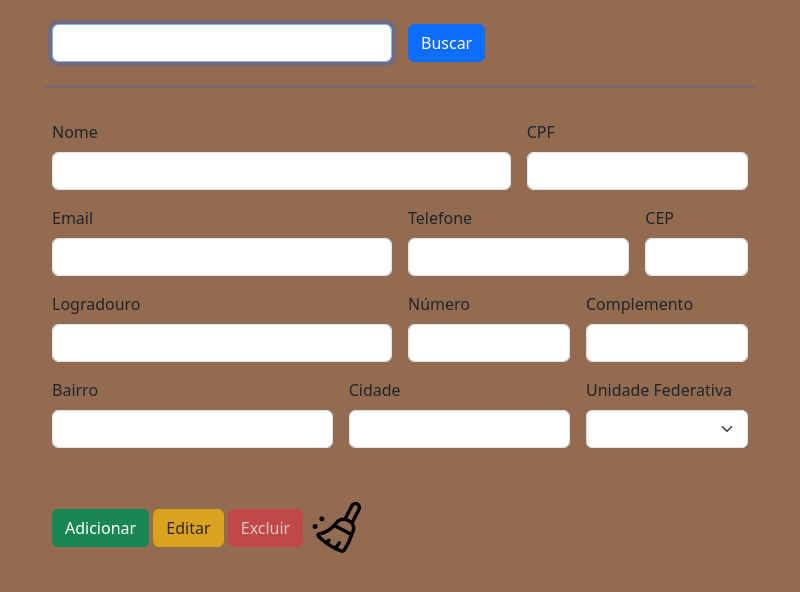
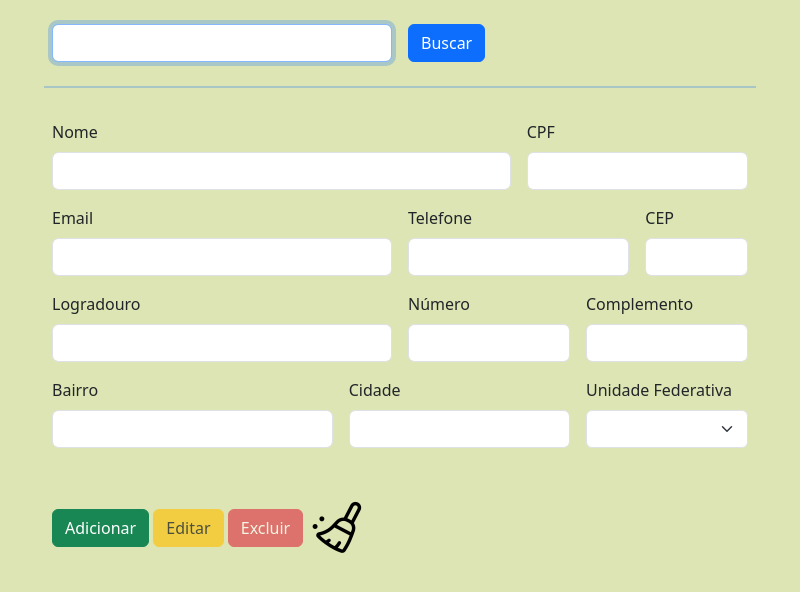
Before and after one commit to nathanfreire/Auto_eletrico_Jorge, an Electron app: page src/views/cliente.html in a window 800 px wide. Drawn offline with Linux system fonts and the light colour scheme; no server answers.

Commit message:
sistema de desktop

```diff
--- a/main.js
+++ b/main.js
@@ -319,7 +319,7 @@ ipcMain.on('new-client', async (event, client) => {
     //se o codigo de erro for 11000 (cpf duflicado) enviar uma mensagem ao usuario
     if (error.code === 11000) {
       dialog.showMessageBox({
-        type: 'info',
+        type: 'error',
         title: "Atenção!",
         message: "CPF já está cadastrado\nVerifique se digitou corretamente",
         buttons: ['OK']
--- a/src/public/css/style.css
+++ b/src/public/css/style.css
@@ -58,5 +58,5 @@ footer p {
 }
 
 body {
-    background-color: #926b51;
+    background-color: #dce5b3;
 }
--- a/src/views/cliente.html
+++ b/src/views/cliente.html
@@ -41,7 +41,7 @@
             <!-- E-mail -->
             <div class="col-md-6">
                 <label for="inputEmailClient" class="form-label">Email</label>
-                <input type="text" class="form-control" id="inputEmailClient" spellcheck="false" maxlength="30">
+                <input type="email" class="form-control" id="inputEmailClient" spellcheck="false" maxlength="30">
                </div>
 
             <!-- Telefone -->
@@ -53,7 +53,7 @@
                <!-- CEP -->
             <div class="col-md-2">
                 <label for="inputCEPClient" class="form-label">CEP</label>
-                <input type="text" class="form-control" id="inputCEPClient" spellcheck="false" required onblur="buscarCEP()" maxlength="8">
+                <input type="text" class="form-control" id="inputCEPClient" spellcheck="false" required onblur="buscarCEP()" maxlength="10">
                </div>
 
                <!-- Logradouro -->
```
